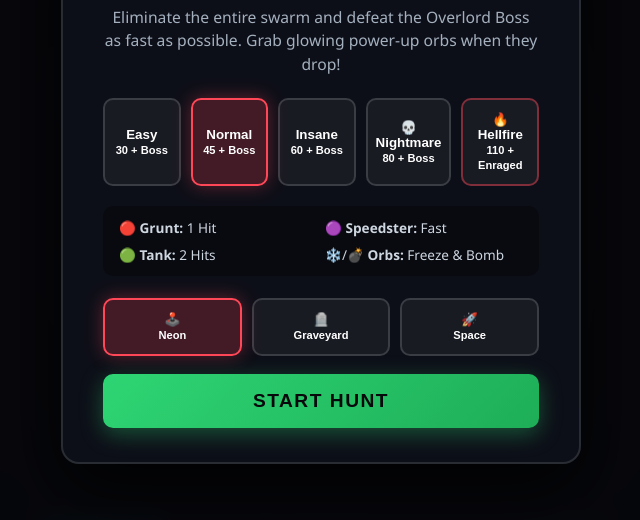
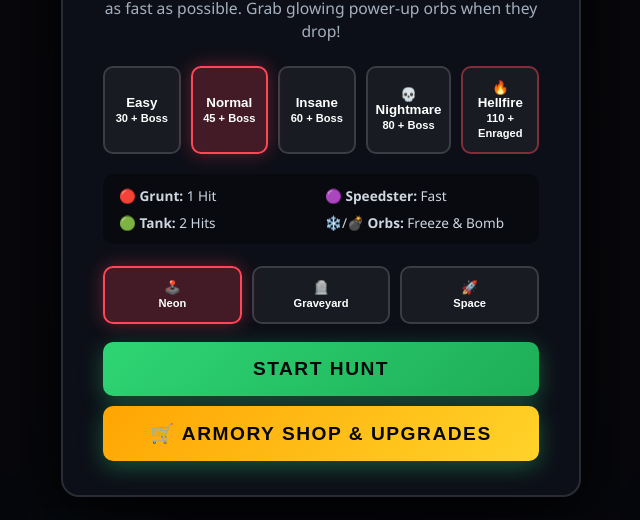
Before and after one commit to tc10954-lang/Click-The-Monster, a plain HTML site: page index.html in a window 1280 px wide. Shown: the part 216-736 px from the top of the page, without its empty margins (319-959 px from the left). Drawn offline with Linux system fonts and the light colour scheme.

Commit message:
Add shop.js script to index.html

```diff
--- a/index.html
+++ b/index.html
@@ -99,6 +99,7 @@
   <script src="mobile.js"></script>
   <script src="themes.js"></script>
   <script src="difficulties.js"></script>
+  <script src="shop.js"></script>
 </body>
 </html>
 </body>
```
